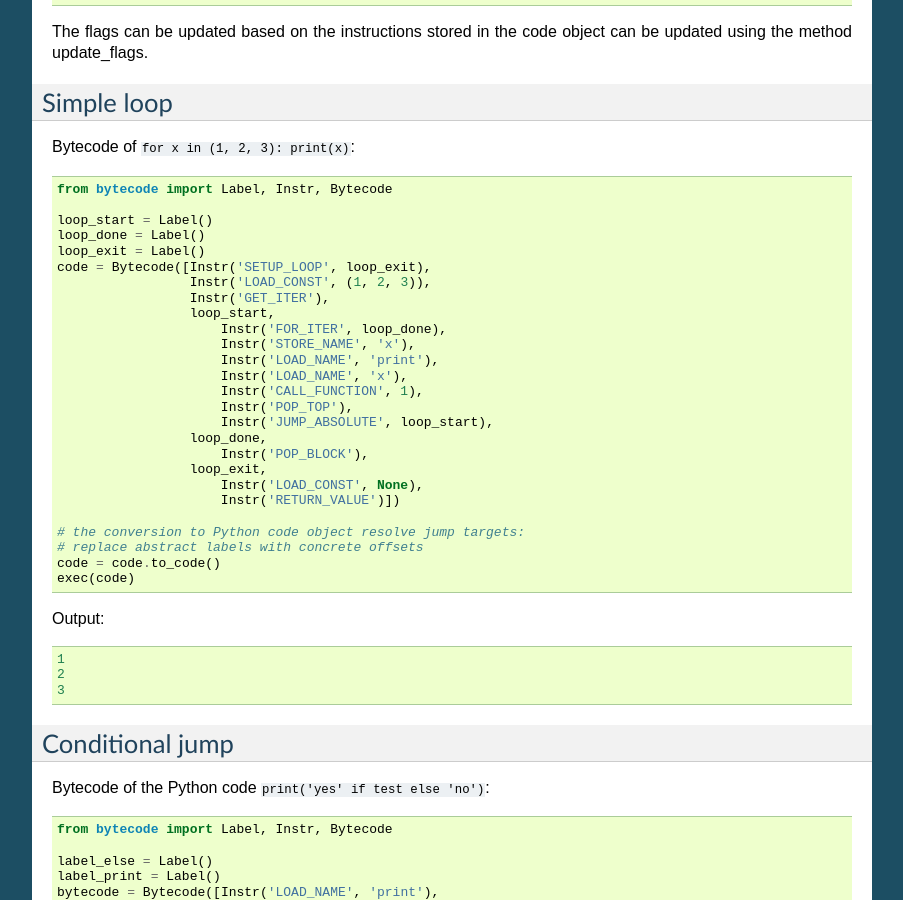
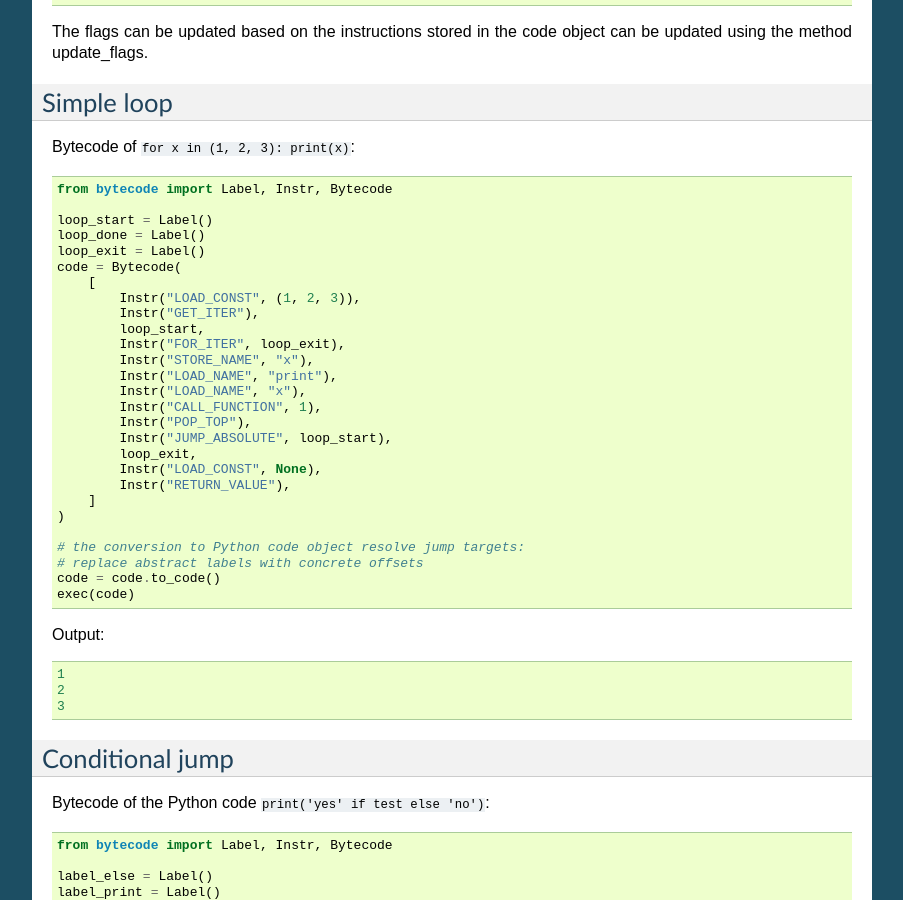
Before and after one commit to MatthieuDartiailh/bytecode, a Sphinx documentation site: the page built from doc/usage.rst, in a window 1280 px wide and 900 px high, scrolled down 1430 px. Shown: the whole window, without its empty margins (198-1101 px from the left). Built offline with Sphinx 7.4.7, drawn with Linux system fonts in a browser that asks for light colours.

Commit message:
Update doc example
Fixed simple loop example for Python 3.8. #45

```diff
--- a/doc/usage.rst
+++ b/doc/usage.rst
@@ -96,22 +96,23 @@ Bytecode of ``for x in (1, 2, 3): print(x)``::
     loop_start = Label()
     loop_done = Label()
     loop_exit = Label()
-    code = Bytecode([Instr('SETUP_LOOP', loop_exit),
-                     Instr('LOAD_CONST', (1, 2, 3)),
-                     Instr('GET_ITER'),
-                     loop_start,
-                         Instr('FOR_ITER', loop_done),
-                         Instr('STORE_NAME', 'x'),
-                         Instr('LOAD_NAME', 'print'),
-                         Instr('LOAD_NAME', 'x'),
-                         Instr('CALL_FUNCTION', 1),
-                         Instr('POP_TOP'),
-                         Instr('JUMP_ABSOLUTE', loop_start),
-                     loop_done,
-                         Instr('POP_BLOCK'),
-                     loop_exit,
-                         Instr('LOAD_CONST', None),
-                         Instr('RETURN_VALUE')])
+    code = Bytecode(
+        [
+            Instr("LOAD_CONST", (1, 2, 3)),
+            Instr("GET_ITER"),
+            loop_start,
+            Instr("FOR_ITER", loop_exit),
+            Instr("STORE_NAME", "x"),
+            Instr("LOAD_NAME", "print"),
+            Instr("LOAD_NAME", "x"),
+            Instr("CALL_FUNCTION", 1),
+            Instr("POP_TOP"),
+            Instr("JUMP_ABSOLUTE", loop_start),
+            loop_exit,
+            Instr("LOAD_CONST", None),
+            Instr("RETURN_VALUE"),
+        ]
+    )
 
     # the conversion to Python code object resolve jump targets:
     # replace abstract labels with concrete offsets
```
